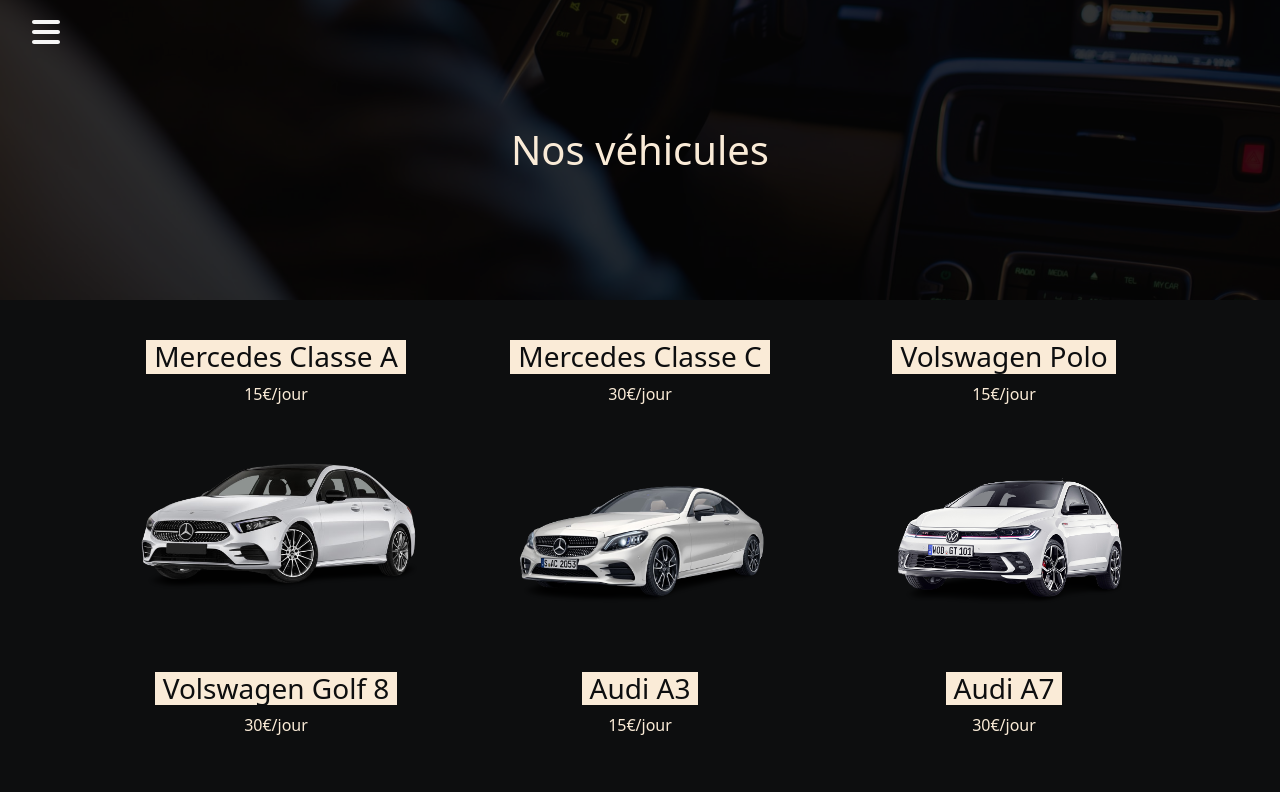
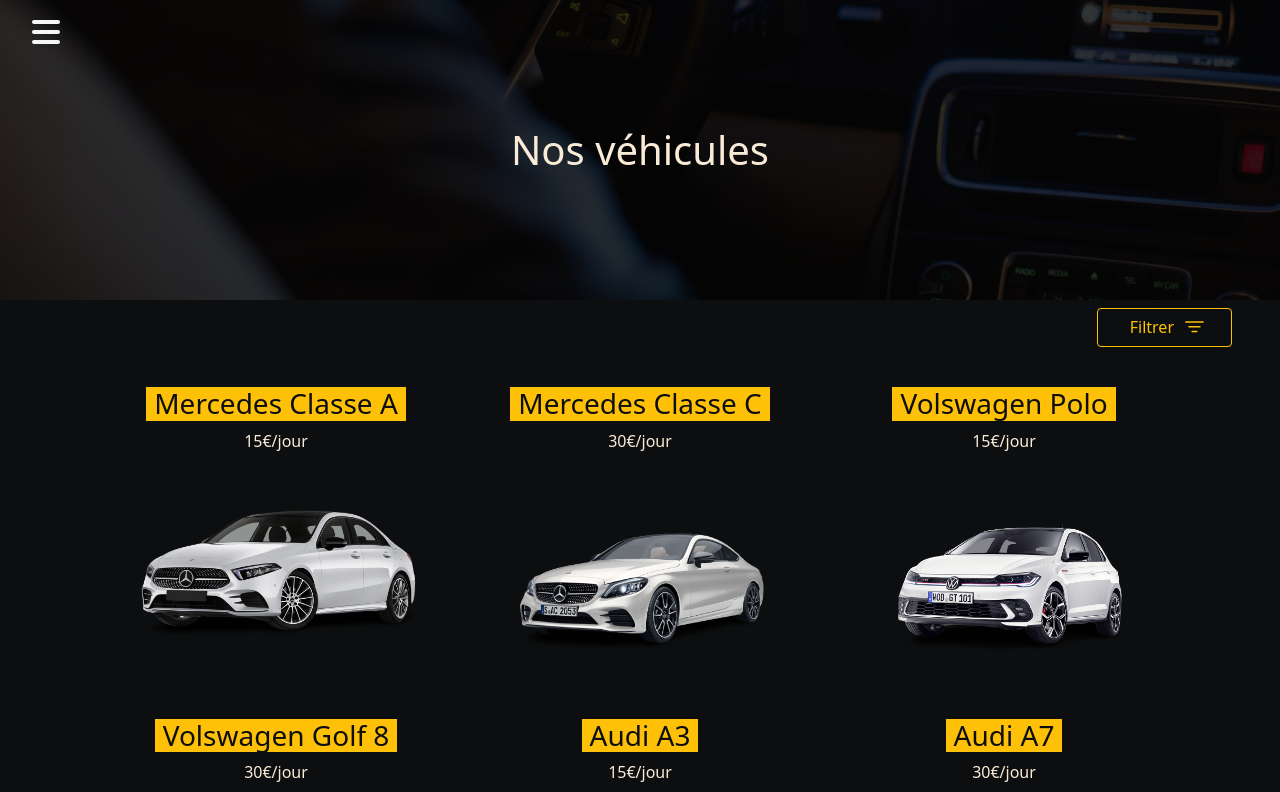
Before and after one commit to jsebbari/j-rent-cars, a React (Create React App) app: page /vehicules in a window 1280 px wide. Shown: the top 792 px of the page. Built offline with nearby package versions, Linux system fonts and the light colour scheme.

Commit message:
ajout bouton filtres

```diff
--- a/src/components/Car.jsx
+++ b/src/components/Car.jsx
@@ -68,7 +68,7 @@ const { marque, model, price, options, description } = props
             onMouseLeave={mouseOutCar}
             className="car"
       >
-        <h3 className="title-card">
+        <h3 className="title-card bg-warning">
           {marque} {model}
         </h3>
         <p>{price}€/jour</p>
--- a/src/components/CarouselCar.jsx
+++ b/src/components/CarouselCar.jsx
@@ -1,82 +1,72 @@
-import { useEffect, useState } from "react"
-import { Carousel, Spinner} from "react-bootstrap"
-import uuid from "react-uuid"
+import { useEffect, useState } from "react";
+import { Carousel, Spinner } from "react-bootstrap";
+import uuid from "react-uuid";
 
 import { getStorage, ref, getDownloadURL } from "firebase/storage";
 
+import "../styles/CarouselCar.css";
 
+export default function CarouselCar({ marque, model }) {
+  const [urls, setUrls] = useState([]);
+  const [loading, setLoading] = useState(true);
 
-import "../styles/CarouselCar.css"
-
-export default function CarouselCar({marque,model}) {
-
-  const [urls,setUrls] = useState([])
-  const [loading,setLoading] =useState(true)
-
-  const withoutSpaceModelName = (mod)=> {
-   let lowerText= mod.toLowerCase()
-    let newModelName=  lowerText.replace(' ', '-')
-      return newModelName
-  }
-
+  const withoutSpaceModelName = (mod) => {
+    let lowerText = mod.toLowerCase();
+    let newModelName = lowerText.replace(" ", "-");
+    return newModelName;
+  };
 
   //fetch Images________________________________________
 
   const fetchImg = async (modelCar, marqueCar) => {
-  const formatModelCar= withoutSpaceModelName(modelCar)
-  const formatMarqueCar= withoutSpaceModelName(marqueCar)
+    const formatModelCar = withoutSpaceModelName(modelCar);
+    const formatMarqueCar = withoutSpaceModelName(marqueCar);
     const storage = getStorage();
     const imgRef = ref(storage, `img-cars/${formatModelCar}.jpg`);
-  const imgInteriorRef = ref(storage, `img-cars/interior-${formatMarqueCar}.jpg`);
+    const imgInteriorRef = ref(storage,`img-cars/interior-${formatMarqueCar}.jpg`);
 
-  let carImg
-  let interiorImg
+    let carImg;
+    let interiorImg;
 
- await getDownloadURL(imgRef).then ((x) => {
-      carImg = x
-  })
-await getDownloadURL(imgInteriorRef).then ((y) => {
-    interiorImg = y
-})
+    await getDownloadURL(imgRef).then((x) => {
+      carImg = x;
+    });
+    await getDownloadURL(imgInteriorRef).then((y) => {
+      interiorImg = y;
+    });
 
- setUrls([carImg, interiorImg])
+    setUrls([carImg, interiorImg]);
 
-setLoading (false)
-}
+    setLoading(false);
+  };
 
-//UseEffect___________________________________
+  // useEffect_____________________________________________
 
   useEffect(async () => {
+    fetchImg(model, marque);
+  }, []);
 
-  fetchImg(model, marque)
+  // functions____________________________________________
 
-}, [])
-
-// functions___________________________________
-
-const displayImgs= urls.map((img) => {
- return <Carousel.Item key={uuid()}>
+  const displayImgs = urls.map((img) => {
+    return (
+      <Carousel.Item key={uuid()}>
         <img
           className="d-block w-100 img-carousel"
           src={img}
           alt={`${marque}-${model}`}
         />
       </Carousel.Item>
-})
-
-
+    );
+  });
 
   return (
-
-<Carousel controls={false} indicators={loading?false:true} >
-
-{!loading?displayImgs: <Carousel.Item className=" d-block img-carousel w-100 d-flex justify-content-center align-items-center"> <Spinner animation="border" variant="warning"  /></Carousel.Item>}
-
+    <Carousel controls={false} indicators={loading ? false : true}>
+      {!loading ? (displayImgs) : (
+        <Carousel.Item className=" d-block img-carousel w-100 d-flex justify-content-center align-items-center">
+          <Spinner animation="border" variant="warning" />
+        </Carousel.Item>
+      )}
     </Carousel>
-
-)
-
-
-
-
+  );
 }
--- /dev/null
+++ b/src/components/FilterCategories.jsx
@@ -0,0 +1,16 @@
+import React from 'react'
+import {Button} from'react-bootstrap'
+import {BsFilter} from "react-icons/bs";
+
+function FilterCategories() {
+  return (
+    <div className='align-self-md-end align-self-sm-center mx-md-5 mt-2'>
+        <Button variant="outline-warning" className=' d-flex justify-content-center px-4 w-auto '>
+           <span className='mx-2'>Filtrer</span>
+            <BsFilter size={25} />
+        </Button>
+    </div>
+  )
+}
+
+export default FilterCategories
--- a/src/components/ModalCar.jsx
+++ b/src/components/ModalCar.jsx
@@ -10,15 +10,8 @@ import { GiCarDoor, GiGps } from "react-icons/gi";
 import { FaRegSnowflake } from "react-icons/fa";
 import { MdLuggage} from "react-icons/md";
 
-export default function ModalCar({
-  showModal,
-  setShowModal,
-  fullscreen,
-  marque,
-  model,
-  options,
-  description,
-}) {
+export default function ModalCar(props) {
+  const {showModal, setShowModal, fullscreen, marque, model, options, description}=props
   const doorIcon = <GiCarDoor size={30} />;
   const gpsIcon = <GiGps size={30} />;
   const climIcon = <FaRegSnowflake size={30} />;
--- a/src/datas/cars.js
+++ b/src/datas/cars.js
@@ -6,7 +6,8 @@ export const cars = [
         model: "Classe A",
         price: 15,
         options:['Gps',"5 portes", "Climatisation", "2 Bagages"],
-        description:"Votre Mercedes Classe A AMG Line vous permet d'affirmer votre sportivité, à l'extérieur comme à l'intérieur. Le kit carrosserie AMG rapproche l’esthétique du véhicule de celle des véhicules Mercedes-AMG haute performance."
+        description:"Votre Mercedes Classe A AMG Line vous permet d'affirmer votre sportivité, à l'extérieur comme à l'intérieur. Le kit carrosserie AMG rapproche l’esthétique du véhicule de celle des véhicules Mercedes-AMG haute performance.",
+        category:"Citadine"
     },
 
     {
--- a/src/screens/Home.jsx
+++ b/src/screens/Home.jsx
@@ -14,9 +14,6 @@ function Home() {
     },[])
     return (
 
-
-
-
         <div id="home">
             <main id='presentation'>
                 <h1 id="title-home">Louez la liberté</h1>
--- a/src/screens/Products.jsx
+++ b/src/screens/Products.jsx
@@ -3,10 +3,10 @@ import Car from '../components/Car'
 import {cars} from '../datas/cars'
 import uuid from "react-uuid"
 
+import FilterCategories from "../components/FilterCategories"
+
 
 function Products() {
-
-
 
     return (
 
@@ -16,6 +16,7 @@ function Products() {
                 <h1 className='title-cars'>Nos véhicules</h1>
 
             </div>
+            <FilterCategories/>
                 <div className="cars">
                     {cars.map (car => {
                     return  <Car
```
Lines whose indentation alone changed are shown as unchanged.
